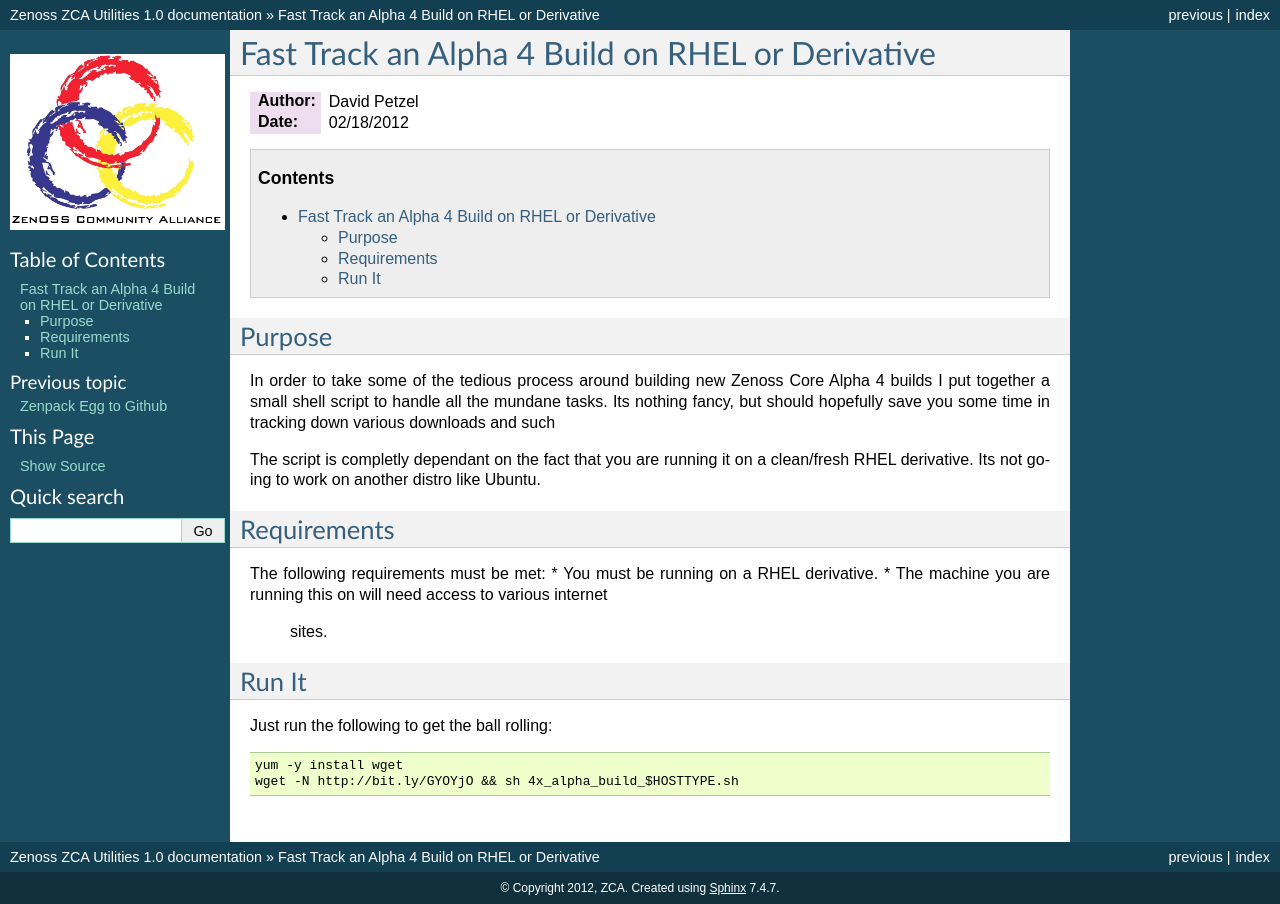
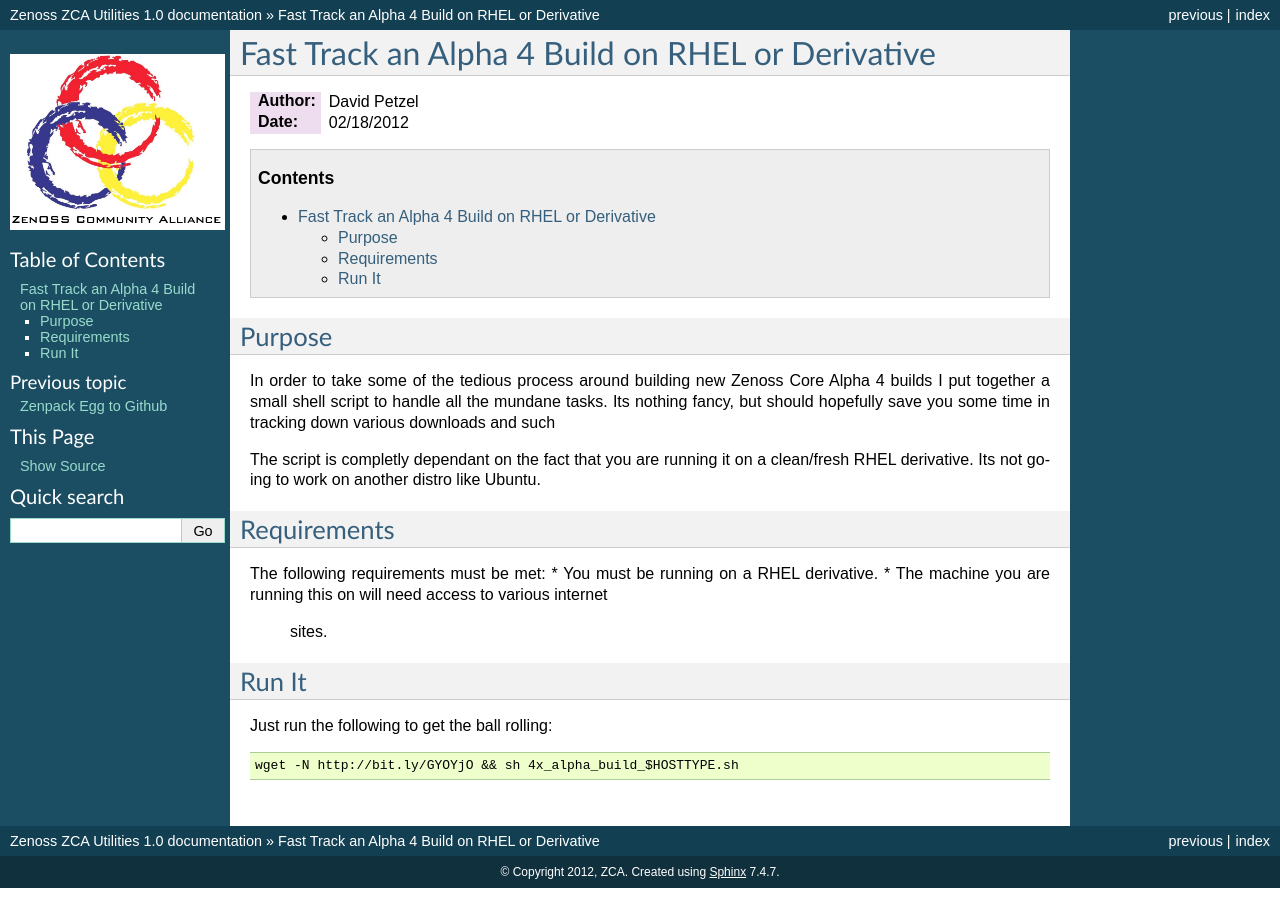
Before and after one commit to ZCA/zenoss_zca_utils, a Sphinx documentation site: the page built from docs/Fast_Track_an_Alpha_4_Build_on_RHEL_or_Derivative.rst, in a window 1280 px wide. Built offline with Sphinx 7.4.7, drawn with Linux system fonts in a browser that asks for light colours.

Commit message:
installing wget is probably obvious enough that I can ommit it

```diff
--- a/docs/Fast_Track_an_Alpha_4_Build_on_RHEL_or_Derivative.rst
+++ b/docs/Fast_Track_an_Alpha_4_Build_on_RHEL_or_Derivative.rst
@@ -29,5 +29,4 @@
 ======
 Just run the following to get the ball rolling::
 
-   yum -y install wget
    wget -N http://bit.ly/GYOYjO && sh 4x_alpha_build_$HOSTTYPE.sh
```
